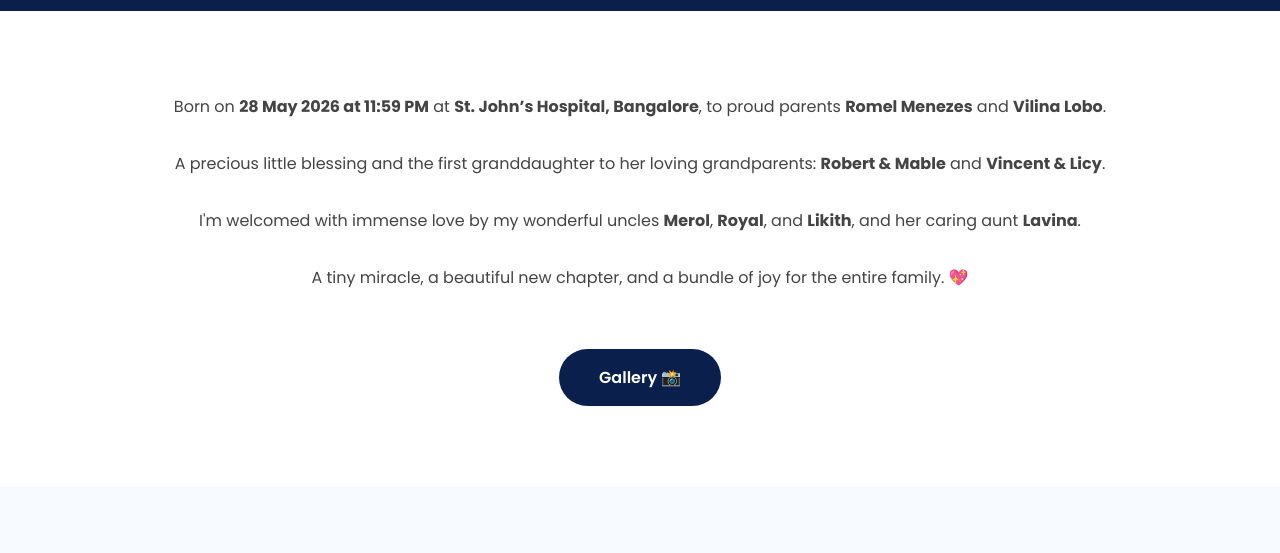
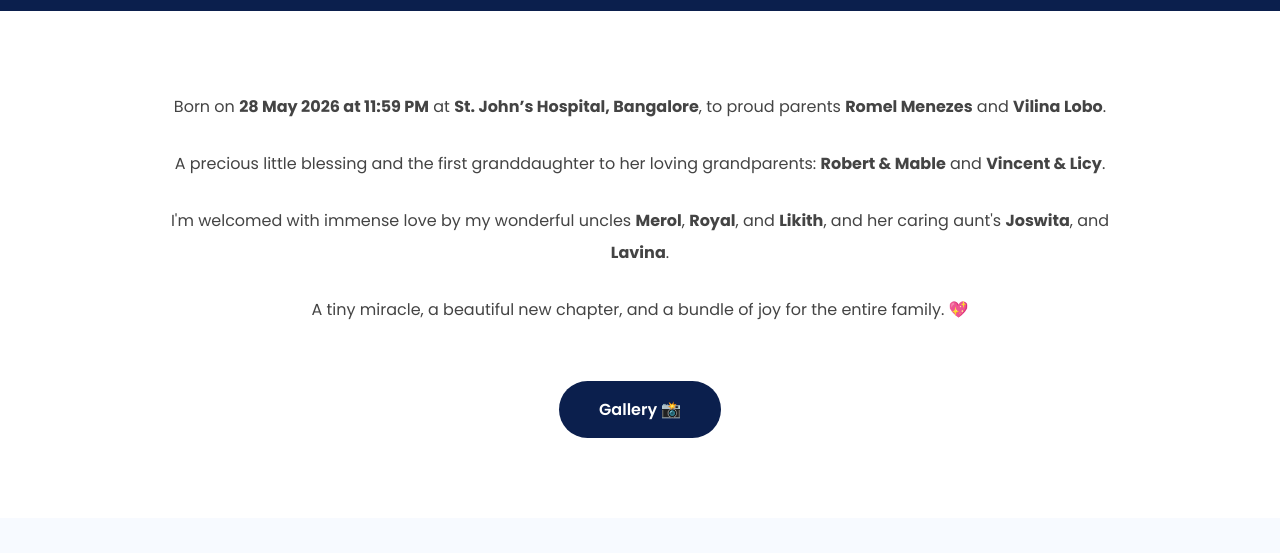
Before and after one commit to menzromel-cloud/Hazel, a plain HTML site: page index.html in a window 1280 px wide. Shown: the part 219-772 px from the top of the page. Drawn offline with Linux system fonts and the light colour scheme.

Commit message:
Update index.html

```diff
--- a/index.html
+++ b/index.html
@@ -71,7 +71,9 @@
         <strong>Royal</strong>,
         and
         <strong>Likith</strong>,
-        and her caring aunt
+        and her caring aunt's
+        <strong>Joswita</strong>,
+        and
         <strong>Lavina</strong>.
       </p>
 
```
